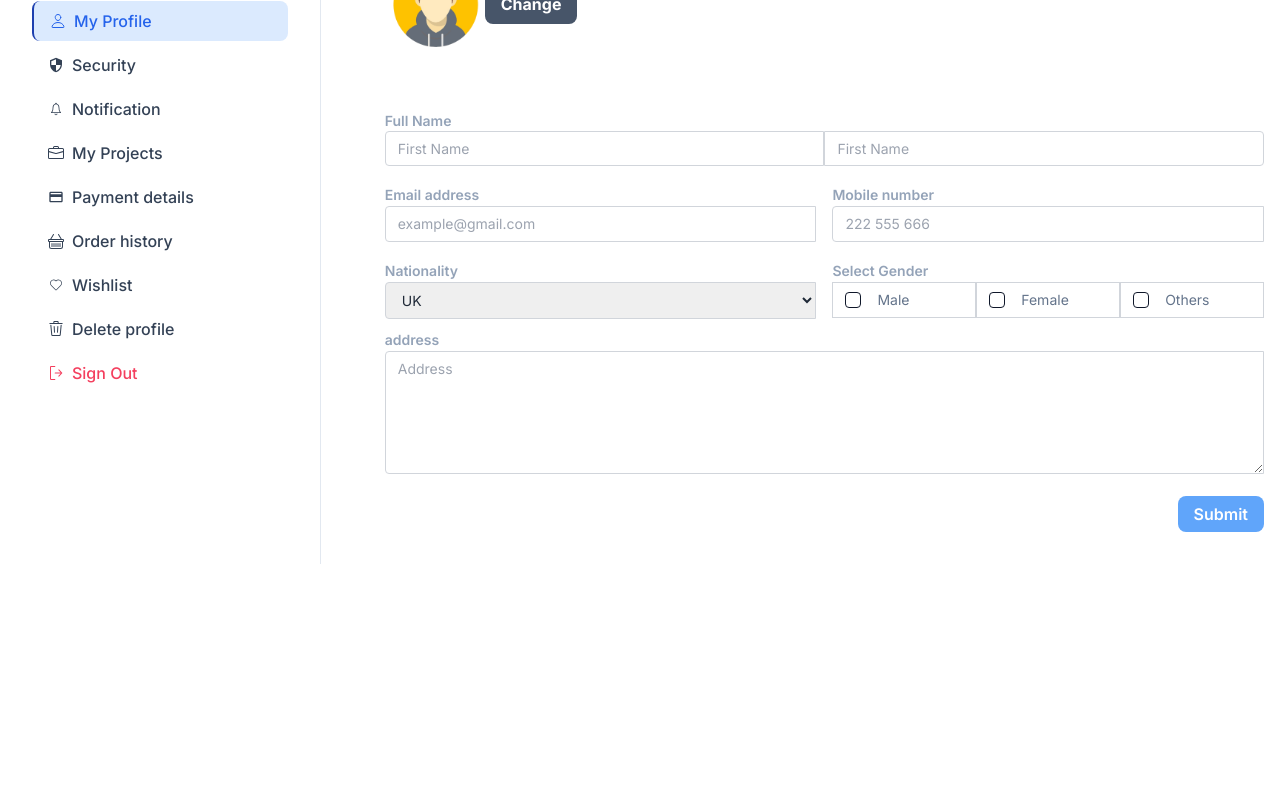
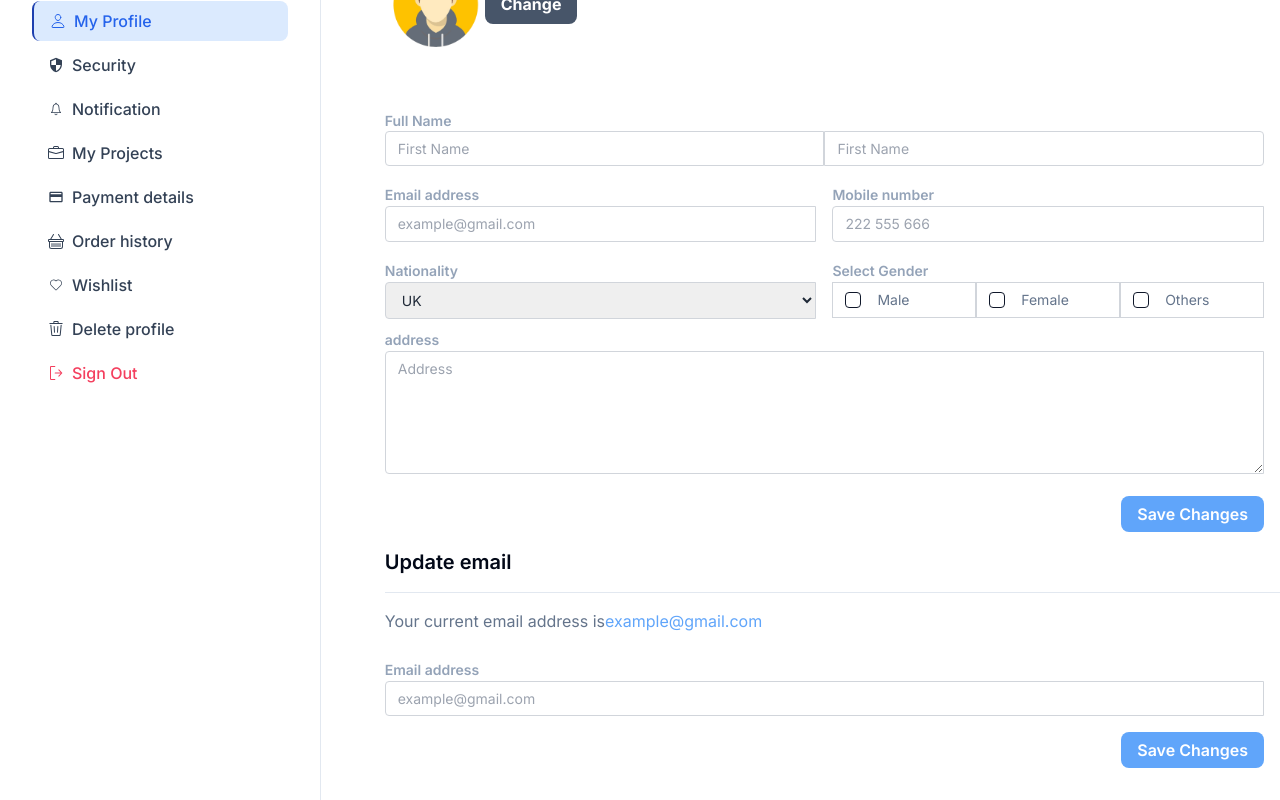
Before and after one commit to Toufiquer/manager-webApp, a Next.js app: page /my-profile in a window 1280 px wide. Shown: the part 312-1112 px from the top of the page. Before the commit the page ends 876 px from the top, so only its background shows below. Built offline with nearby package versions, Linux system fonts and the light colour scheme.

Commit message:
done @ update email

```diff
--- a/src/app/my-profile/page.tsx
+++ b/src/app/my-profile/page.tsx
@@ -9,6 +9,7 @@
 import Image from "next/image";
 import { RxCross2 } from "react-icons/rx";
 import PersonalForm from "./utils/personal-form";
+import EmailUpdate from "./utils/email-update";
 
 const Page = () => {
   return (
@@ -39,6 +40,16 @@ const Page = () => {
       </div>
       <div className="mt-12">
         <PersonalForm />
+        <div className="mt-4">
+          <div className="text-xl font-semibold border-b pb-4">
+            Update email
+          </div>
+          <p className="text-slate-500 py-4">
+            Your current email address is
+            <span className="text-blue-400">example@gmail.com</span>
+          </p>
+          <EmailUpdate />
+        </div>
       </div>
     </main>
   );
--- /dev/null
+++ b/src/app/my-profile/utils/email-update.tsx
@@ -0,0 +1,76 @@
+/*
+|-----------------------------------------
+| setting up EmailUpdate for the App
+| @author: Toufiquer Rahman<toufiquer.0@gmail.com>
+| @copyright: Toufiquer, May, 2024
+|-----------------------------------------
+*/
+
+"use client";
+
+import { z } from "zod";
+import { useForm, SubmitHandler } from "react-hook-form";
+import { zodResolver } from "@hookform/resolvers/zod";
+import { borderStyle } from "@/components/common/style";
+import { Checkbox } from "@/components/ui/checkbox";
+import { useState } from "react";
+
+const email = z.string().email({
+  message: "Invalid email format. Please enter a valid email address.",
+});
+export const newItemSchema = z.object({
+  email,
+});
+type newItemFormSchema = z.infer<typeof newItemSchema>;
+const EmailUpdate = () => {
+  const { reset, register, setValue, handleSubmit, formState, getValues } =
+    useForm<newItemFormSchema>({ resolver: zodResolver(newItemSchema) });
+  const { errors } = formState;
+
+  const onSubmit: SubmitHandler<any> = (data) => console.log(data);
+
+  return (
+    <div className="max-w-4xl">
+      <main className=" flex items-center justify-start w-full pr-4">
+        <form
+          // onSubmit={handleSubmit(handleSubmitForm)}
+          onSubmit={handleSubmit(onSubmit)}
+          className="w-full"
+        >
+          <div className="w-full flex flex-col gap-2">
+            <div className="w-full flex items-center gap-4 mt-2">
+              <div className="w-full">
+                <label
+                  className="text-sm w-full font-semibold pb-1 text-slate-400"
+                  htmlFor="email"
+                >
+                  Email address
+                </label>
+                <input
+                  className={borderStyle + " rounded-r-none"}
+                  placeholder="example@gmail.com"
+                  {...register("email")}
+                />
+                {errors?.email && (
+                  <p className="text-sm text-rose-400">
+                    {errors.email.message}
+                  </p>
+                )}
+              </div>
+            </div>
+          </div>
+          <div className="w-full flex items-end justify-end mt-4">
+            <input
+              type="submit"
+              value="Save Changes"
+              className={
+                "px-4 py-[6px] rounded-lg font-semibold text-[16px] text-white bg-blue-400 hover:bg-blue-500 duration-200 cursor-pointer flex gap-1 items-center"
+              }
+            />
+          </div>
+        </form>
+      </main>
+    </div>
+  );
+};
+export default EmailUpdate;
--- a/src/app/my-profile/utils/personal-form.tsx
+++ b/src/app/my-profile/utils/personal-form.tsx
@@ -270,8 +270,9 @@ const PersonalForm = () => {
           <div className="w-full flex items-end justify-end mt-4">
             <input
               type="submit"
+              value="Save Changes"
               className={
-                "px-4 py-[6px] rounded-lg font-semibold text-[16px] text-white bg-blue-400 hover:to-blue-500 duration-200 cursor-pointer flex gap-1 items-center"
+                "px-4 py-[6px] rounded-lg font-semibold text-[16px] text-white bg-blue-400 hover:bg-blue-500 duration-200 cursor-pointer flex gap-1 items-center"
               }
             />
           </div>
```
